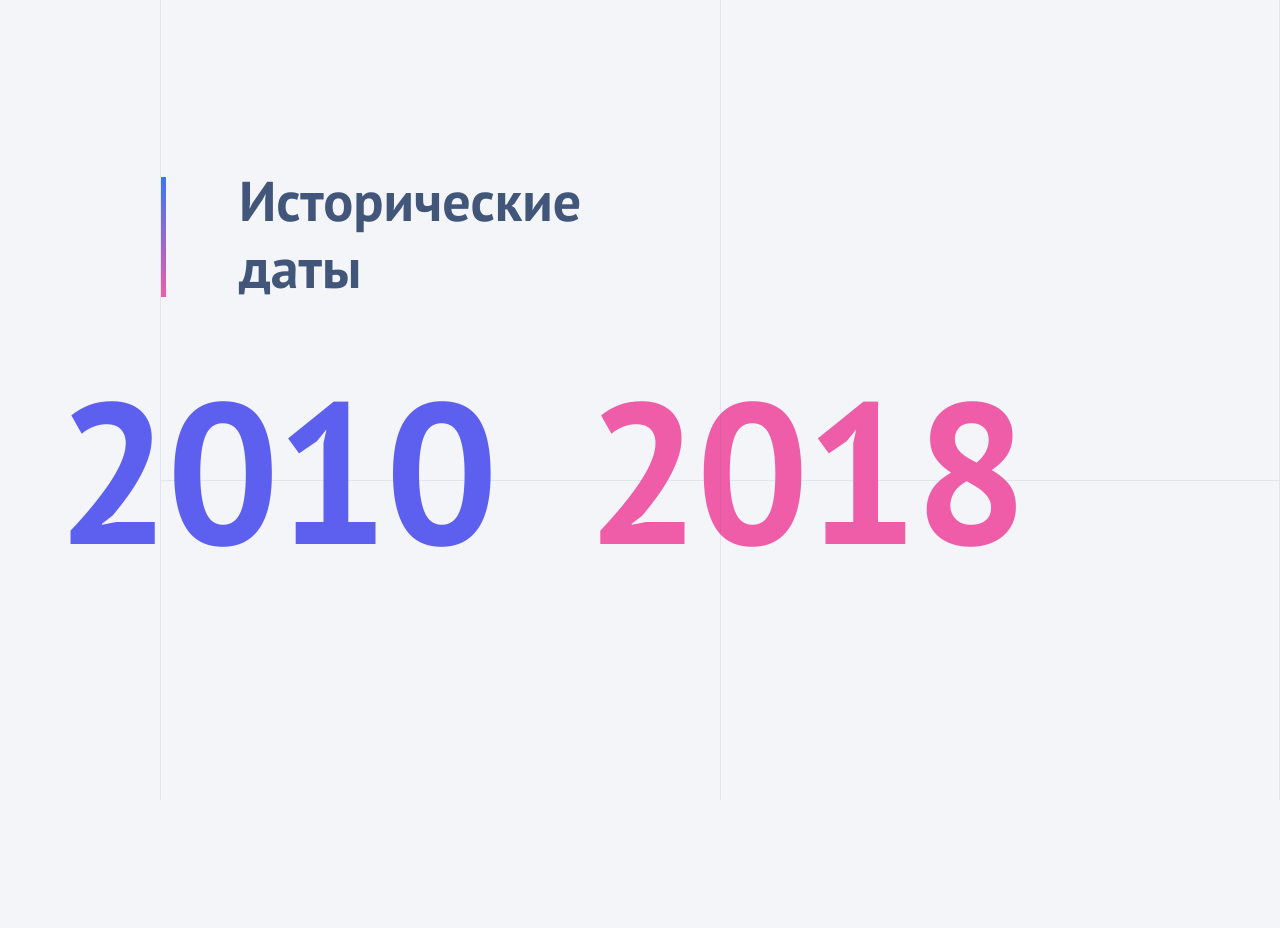
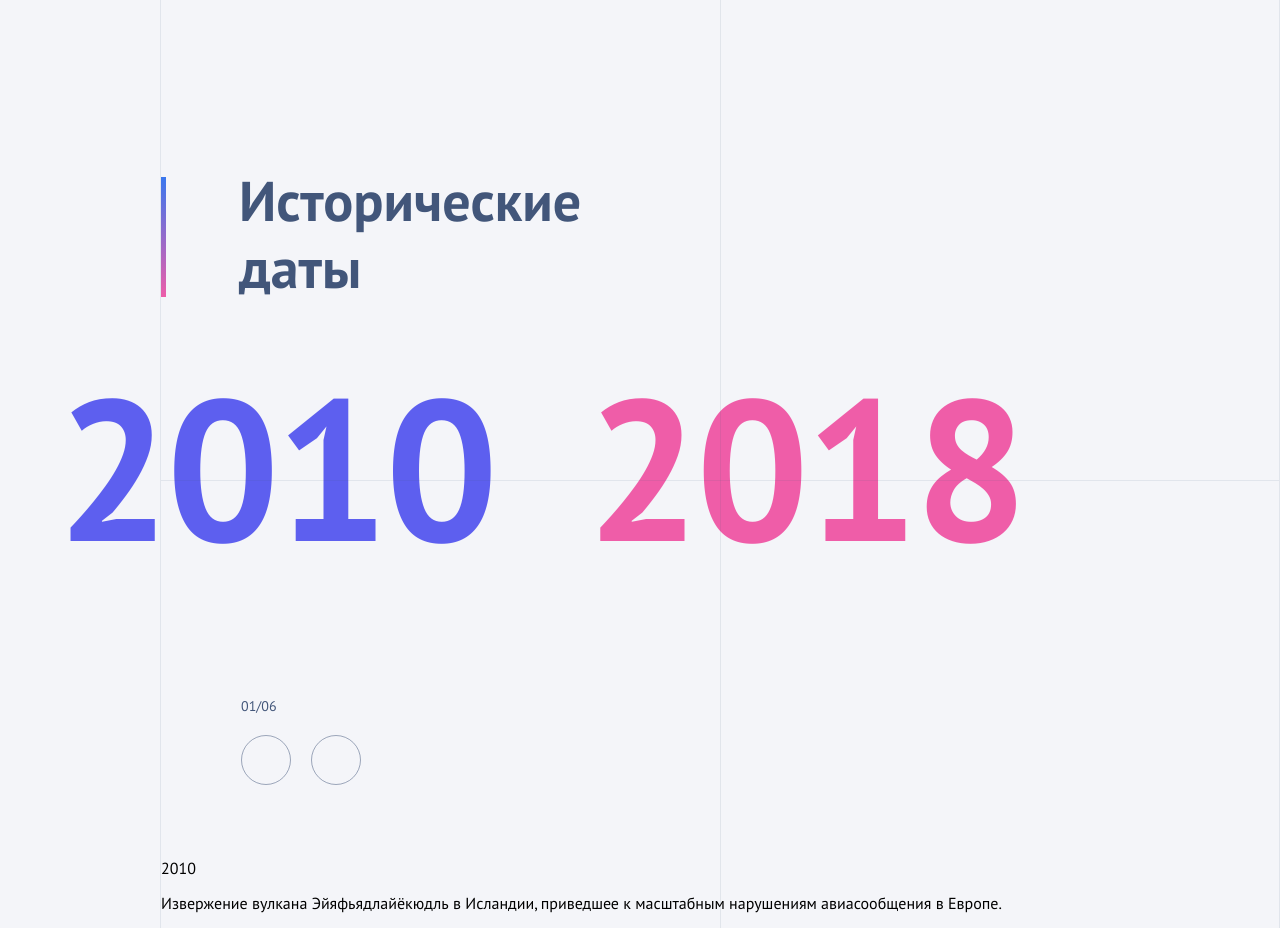
Before and after one commit to Otkazano/history-slider, a React (Create React App) app: page / in a window 1280 px wide. Before the commit the page ends 800 px from the top, so only its background shows below. Built offline with nearby package versions, Linux system fonts and the light colour scheme.

Commit message:
add buttons

```diff
--- a/src/components/App/App.tsx
+++ b/src/components/App/App.tsx
@@ -4,6 +4,8 @@ import Title from '../Title/Title';
 import { MockData } from '../../utils/Data/MockData';
 import Years from '../Years/Years';
 import { MockDataInit } from '../../utils/Data/DataTypes';
+import InfoSlider from '../Slider/Slider';
+import ChooseSphereButtons from '../ChooseSphereButtons/ChooseSphereButtons';
 
 const App: React.FC = () => {
   const [mockData, setMockData] = useState<MockDataInit[]>(MockData);
@@ -13,6 +15,12 @@ const App: React.FC = () => {
     <div className="App">
       <Title />
       <Years data={mockData[selected]} />
+      <ChooseSphereButtons
+        currentSelected={selected}
+        setNewSelected={setSelected}
+        maxValue={MockData.length}
+      />
+      <InfoSlider data={mockData[selected]} />
     </div>
   );
 };
--- /dev/null
+++ b/src/components/ChooseSphereButtons/ChooseSphereButtons.scss
@@ -0,0 +1,36 @@
+@import '../../utils/variables.scss';
+
+.chooseContainer {
+  padding: 150px 0 56px 80px;
+}
+
+.chooseNumbers {
+  color: $black-blue-color;
+  font-size: 14px;
+  line-height: normal;
+  margin: 0 0 20px 0;
+}
+
+.chooseButton {
+  width: 50px;
+  height: 50px;
+  border: 1px solid $black-blue-color;
+  opacity: 0.5;
+  border-radius: 50%;
+  cursor: pointer;
+  padding: 0;
+  background-color: transparent;
+  transition:
+    background-color 0.3s ease,
+    opacity 0.3s ease,
+    transform 0.3s ease;
+}
+
+.chooseButton:hover {
+  background-color: white;
+  transform: scale(1.1);
+}
+
+.chooseButton:last-of-type {
+  margin-left: 20px;
+}
--- /dev/null
+++ b/src/components/ChooseSphereButtons/ChooseSphereButtons.tsx
@@ -0,0 +1,45 @@
+import React from 'react';
+import './ChooseSphereButtons.scss';
+
+interface ButtonsProps {
+  currentSelected: number;
+  setNewSelected: (value: number) => void;
+  maxValue: number;
+}
+
+const ChooseSphereButtons: React.FC<ButtonsProps> = ({
+  currentSelected,
+  setNewSelected,
+  maxValue,
+}) => {
+  return (
+    <div className="chooseContainer">
+      <p className="chooseNumbers">
+        0{currentSelected + 1}&#47;0{maxValue}
+      </p>
+
+      <button
+        className="chooseButton"
+        onClick={() => {
+          if (currentSelected === 0) {
+            setNewSelected(maxValue - 1);
+          } else {
+            setNewSelected(currentSelected - 1);
+          }
+        }}
+      ></button>
+      <button
+        className="chooseButton"
+        onClick={() => {
+          if (currentSelected === maxValue - 1) {
+            setNewSelected(0);
+          } else {
+            setNewSelected(currentSelected + 1);
+          }
+        }}
+      ></button>
+    </div>
+  );
+};
+
+export default ChooseSphereButtons;
--- /dev/null
+++ b/src/components/Slider/Slider.tsx
@@ -0,0 +1,35 @@
+import React from 'react';
+import { Swiper, SwiperSlide } from 'swiper/react';
+import 'swiper/css';
+// import 'swiper/css/navigation';
+
+import { Navigation } from 'swiper/modules';
+import { MockDataInit } from '../../utils/Data/DataTypes';
+
+interface SliderProps {
+  data: MockDataInit;
+}
+
+const InfoSlider: React.FC<SliderProps> = ({ data }) => {
+  return (
+    <div className="swiper-container">
+      <Swiper
+        modules={[Navigation]}
+        navigation={{ nextEl: '.swiper-button-next', prevEl: '.swiper-button-prev' }}
+      >
+        {data.events.map((event, index) => {
+          return (
+            <SwiperSlide key={index}>
+              <p>{event.year}</p>
+              <p>{event.fact}</p>
+            </SwiperSlide>
+          );
+        })}
+      </Swiper>
+      <div className="swiper-button-next"></div>
+      <div className="swiper-button-prev"></div>
+    </div>
+  );
+};
+
+export default InfoSlider;
--- a/src/components/Years/Years.scss
+++ b/src/components/Years/Years.scss
@@ -5,13 +5,12 @@
   font-weight: 700;
   line-height: 160px;
   letter-spacing: -4px;
-  position: absolute;
-  top: 390px;
   width: 100%;
   justify-content: flex-end;
   padding-right: 255px;
   box-sizing: border-box;
   gap: 92px;
+  margin-top: 90px;
 }
 
 .years__dateStart {
--- a/src/components/Years/Years.tsx
+++ b/src/components/Years/Years.tsx
@@ -1,4 +1,5 @@
-import React from 'react';
+import React, { useEffect, useRef } from 'react';
+import gsap from 'gsap';
 import './Years.scss';
 import { MockDataInit } from '../../utils/Data/DataTypes';
 
@@ -7,10 +8,59 @@ interface YearsProps {
 }
 
 const Years: React.FC<YearsProps> = ({ data }) => {
+  const startRef = useRef<HTMLParagraphElement>(null);
+  const endRef = useRef<HTMLParagraphElement>(null);
+
+  useEffect(() => {
+    if (startRef.current && endRef.current) {
+      const timeline = gsap.timeline();
+
+      timeline.to(startRef.current, {
+        textContent: data.years.start,
+        duration: 0.5,
+        ease: 'power1.inOut',
+        snap: { textContent: 1 },
+        onUpdate: function () {
+          const current = parseInt(startRef.current?.textContent || '0');
+          startRef.current!.textContent = Math.floor(
+            Math.random() * 10 ** data.years.start.toString().length,
+          ).toString();
+        },
+        onComplete: function () {
+          startRef.current!.textContent = data.years.start.toString();
+        },
+      });
+
+      timeline.to(
+        endRef.current,
+        {
+          textContent: data.years.end,
+          duration: 0.5,
+          ease: 'power1.inOut',
+          snap: { textContent: 1 },
+          onUpdate: function () {
+            const current = parseInt(endRef.current?.textContent || '0');
+            endRef.current!.textContent = Math.floor(
+              Math.random() * 10 ** data.years.end.toString().length,
+            ).toString();
+          },
+          onComplete: function () {
+            endRef.current!.textContent = data.years.end.toString();
+          },
+        },
+        '-=0.4',
+      );
+    }
+  }, [data]);
+
   return (
     <div className="years">
-      <p className="years__dateStart">{data.years.start}</p>
-      <p className="years__dateEnd">{data.years.end}</p>
+      <p ref={startRef} className="years__dateStart">
+        {data.years.start}
+      </p>
+      <p ref={endRef} className="years__dateEnd">
+        {data.years.end}
+      </p>
     </div>
   );
 };
```
Also changed, not shown: src/components/Slider/Slider.scss (added), 1 other file (tests, documents, lock files or other folders).
